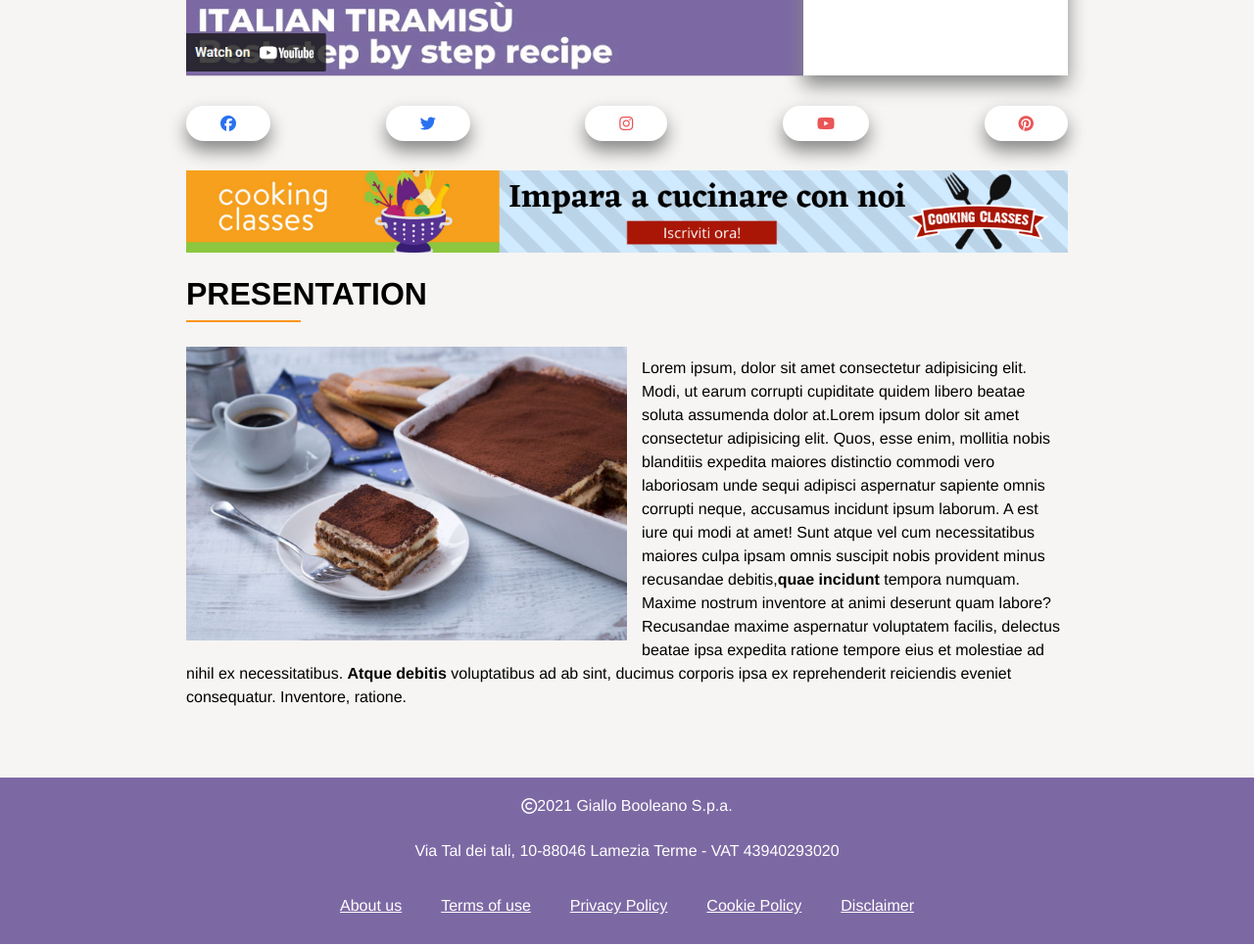
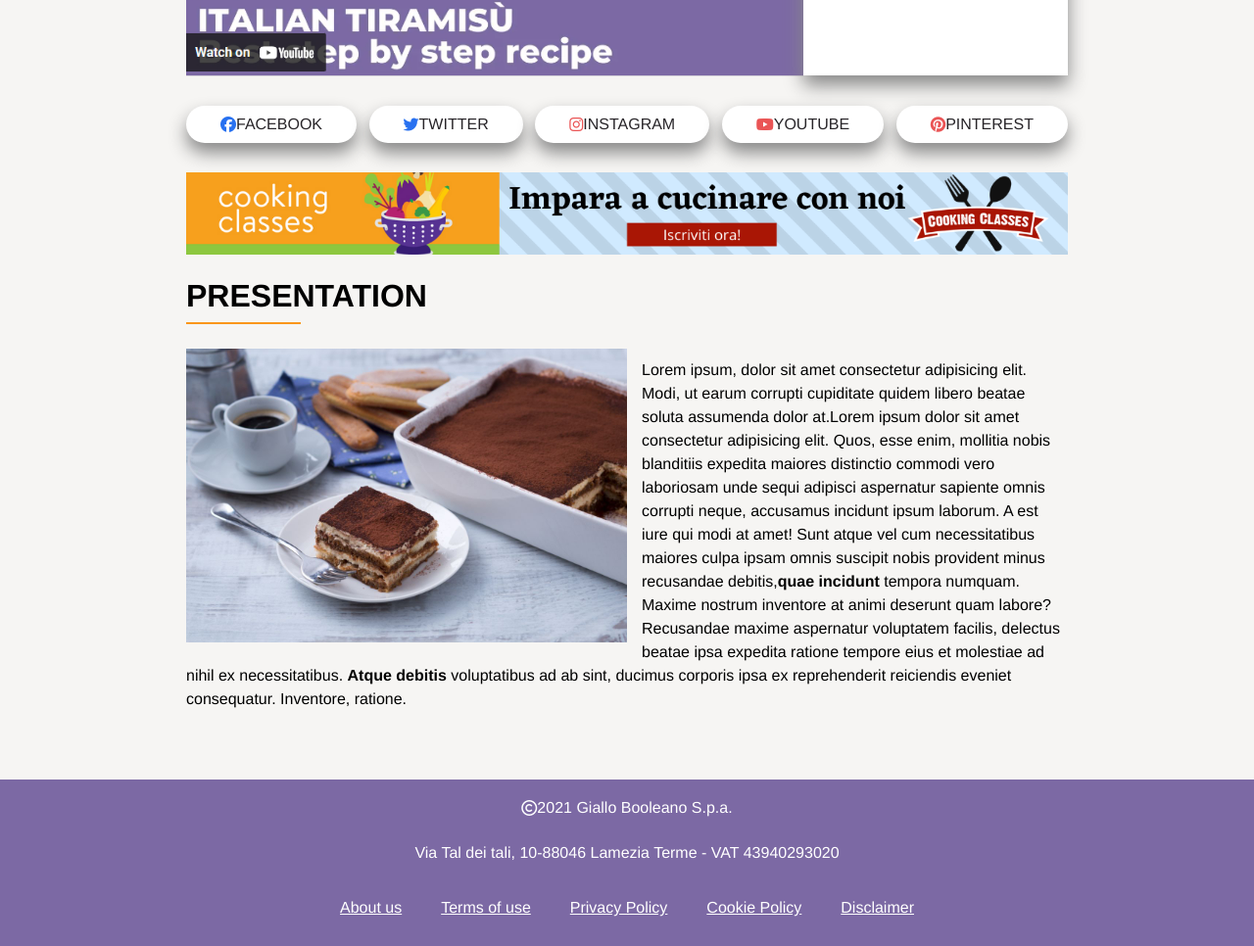
Before and after one commit to alessiotinaglia/htmlcss-responsive-layout, a plain HTML site: page index.html in a window 1280 px wide. Shown: the part 475-1441 px from the top of the page at 98% size. Drawn offline with Linux system fonts and the light colour scheme.

Commit message:
cose sistemate

```diff
--- a/index.html
+++ b/index.html
@@ -41,14 +41,14 @@
                 </div>
             </div>
             <div class="social d-flex j-content container">
-                <a id="facebook" href="#"><i class="fa-brands fa-facebook"></i><span class="inl-block d-flex">FACEBOOK
+                <a class="facebook" href="#"><i class="fa-brands fa-facebook"></i><span class="tiramisu d-flex">FACEBOOK
                     </span></a>
-                <a id="twitter" href="#"><i class="fa-brands fa-twitter"></i><span class="inl-block">TWITTER</span></a>
-                <a id="instagram" href="#"><i class="fa-brands fa-instagram"></i><span
-                        class="inl-block">INSTAGRAM</span></a>
-                <a id="youtube" href="#"><i class="fa-brands fa-youtube"></i><span class="inl-block">YOUTUBE</span></a>
-                <a id="pinterest" href=""><i class="fa-brands fa-pinterest"></i><span
-                        class="inl-block">PINTEREST</span></a>
+                <a class="twitter " href="#"><i class="fa-brands fa-twitter"></i><span class="tiramisu">TWITTER</span></a>
+                <a class="instagram " href="#"><i class="fa-brands fa-instagram"></i><span
+                        class="tiramisu">INSTAGRAM</span></a>
+                <a class="youtube " href="#"><i class="fa-brands fa-youtube"></i><span class="tiramisu">YOUTUBE</span></a>
+                <a class="pinterest " href=""><i class="fa-brands fa-pinterest"></i><span
+                        class="tiramisu">PINTEREST</span></a>
             </div>
 
 
--- a/style.css
+++ b/style.css
@@ -110,19 +110,19 @@ main ul li{
     cursor: pointer;
 }
 
-#facebook{
+.facebook{
     color: var(--color-icon-blue);
 }
-#twitter{
+.twitter{
     color: var(--color-icon-blue);
 }
-#instagram{
+.instagram{
     color: var(--color-icon-red);
 }
-#youtube{
+.youtube{
     color: var(--color-icon-red);
 }
-#pinterest{
+.pinterest{
     color: var(--color-icon-red);
 }
 
@@ -213,6 +213,9 @@ footer{
     width: 100%;
 
 }
+.tiramisu{
+    display: none;
+   }
 
 footer div ul li{
     list-style: none;
@@ -267,6 +270,9 @@ footer div ul li a{
     .inl-block{
         display: none;
     }
+    .tiramisu{
+        display: none;
+       }
 
 
     main section a{
@@ -287,6 +293,12 @@ footer div ul li a{
     }
    .container{
     max-width: 900px;
+   }
+   footer{
+    display: flex;
+    justify-content: space-between;
+    align-items: center;
+    text-align: left;
    }
    .contenitore{
     display: flex;
@@ -309,7 +321,6 @@ footer div ul li a{
     flex-direction: column;
     display: flex;
    }
-
    main section div ul li{
     display: flex;
    }
@@ -331,15 +342,4 @@ footer div ul li a{
     .social a span{
         color: var(--color-black);
     }
-
-
-
-
-
-
-
-
-
-
-
 }
```
